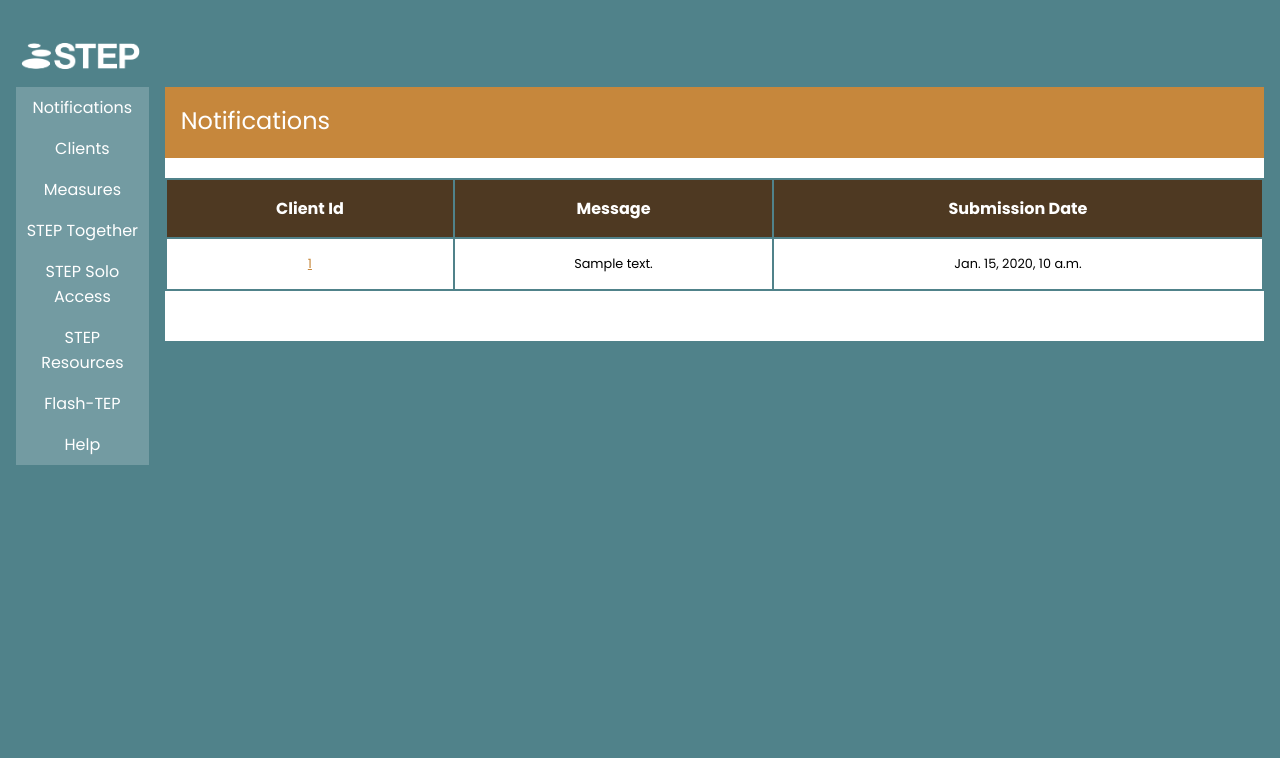
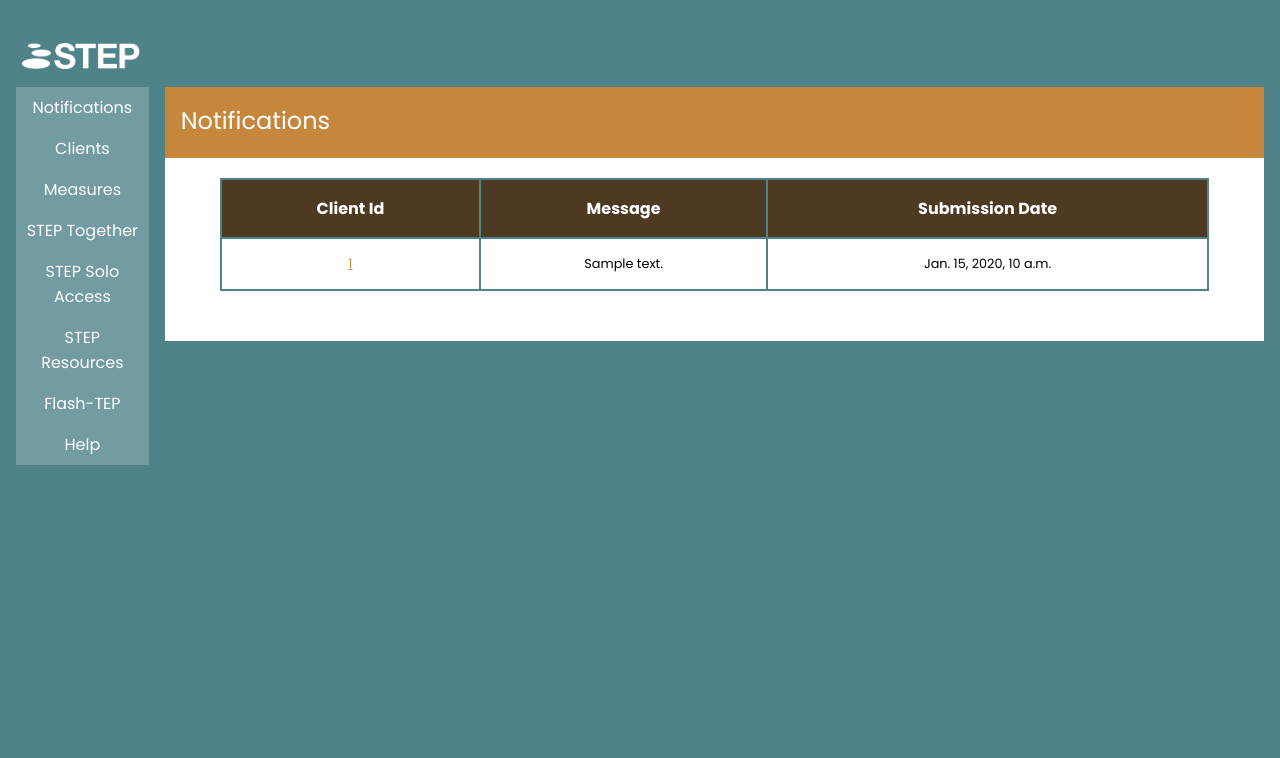
Before and after one commit to Matt-and-Ethan-Code/step-protocol, a Django app: template clinician_overview/templates/clinician_overview/notifications_page.html in a window 1280 px wide. Shown: the top 758 px of the page. Run offline with Django 5.2, Linux system fonts and the light colour scheme; the template is opened without the code that fills it: most values are stand-ins (such as "Sample title", 1, 10 or a date in 2020).

Commit message:
added width max bound to the notifications etable

```diff
--- a/clinician_overview/static/clinician_overview/clinician_base_styles.css
+++ b/clinician_overview/static/clinician_overview/clinician_base_styles.css
@@ -104,6 +104,11 @@ header, .tab-header {
   white-space: nowrap;
 }
 
+.etable-container {
+  max-width: 90%;
+  margin: auto;
+}
+
 footer {
   background-color: var(--brown);
   width: 100vw;
--- a/clinician_overview/templates/clinician_overview/notifications_page.html
+++ b/clinician_overview/templates/clinician_overview/notifications_page.html
@@ -9,6 +9,7 @@
   <header>
     <h2 class="tab-header">Notifications</h2>
   </header>
+  <div class="etable-container">
     <table class="etable">
       <thead>
         <tr class="etable-header-row">
@@ -28,4 +29,5 @@
       </tbody>
     </table>
   </div>
+</div>
 {% endblock %}
```
Lines whose indentation alone changed are shown as unchanged.
